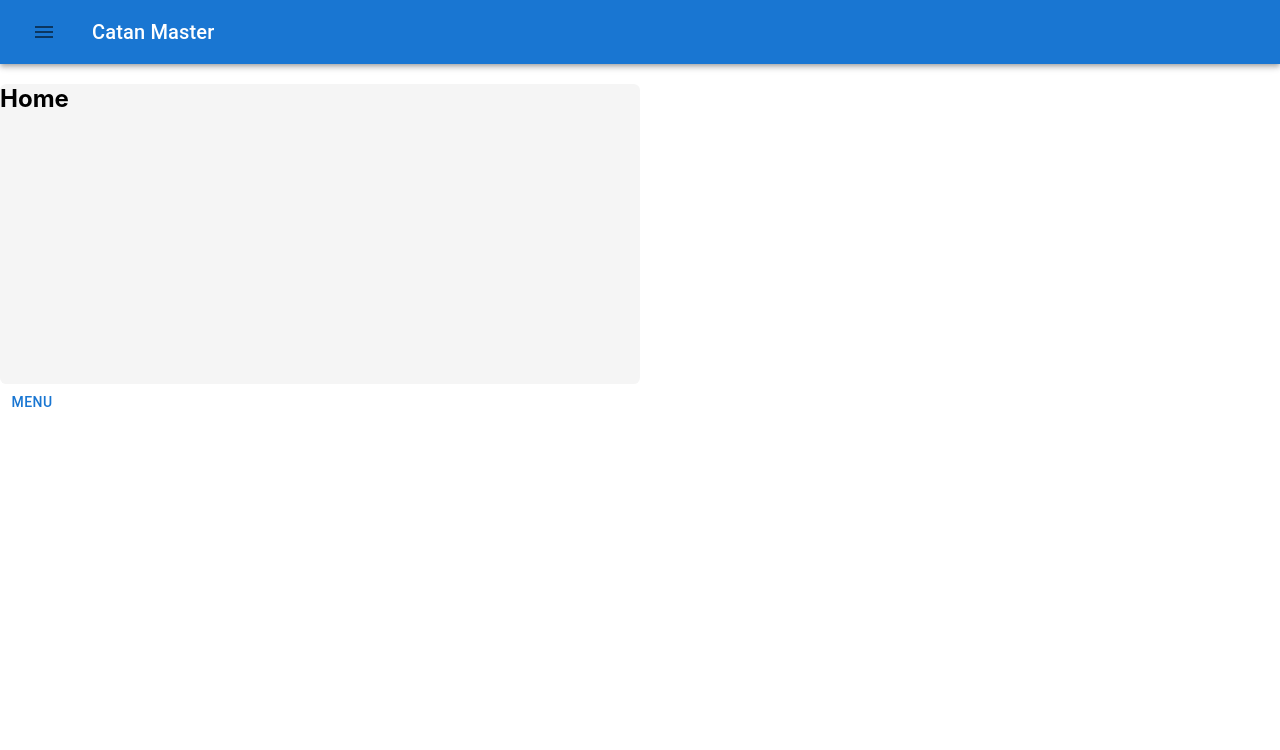
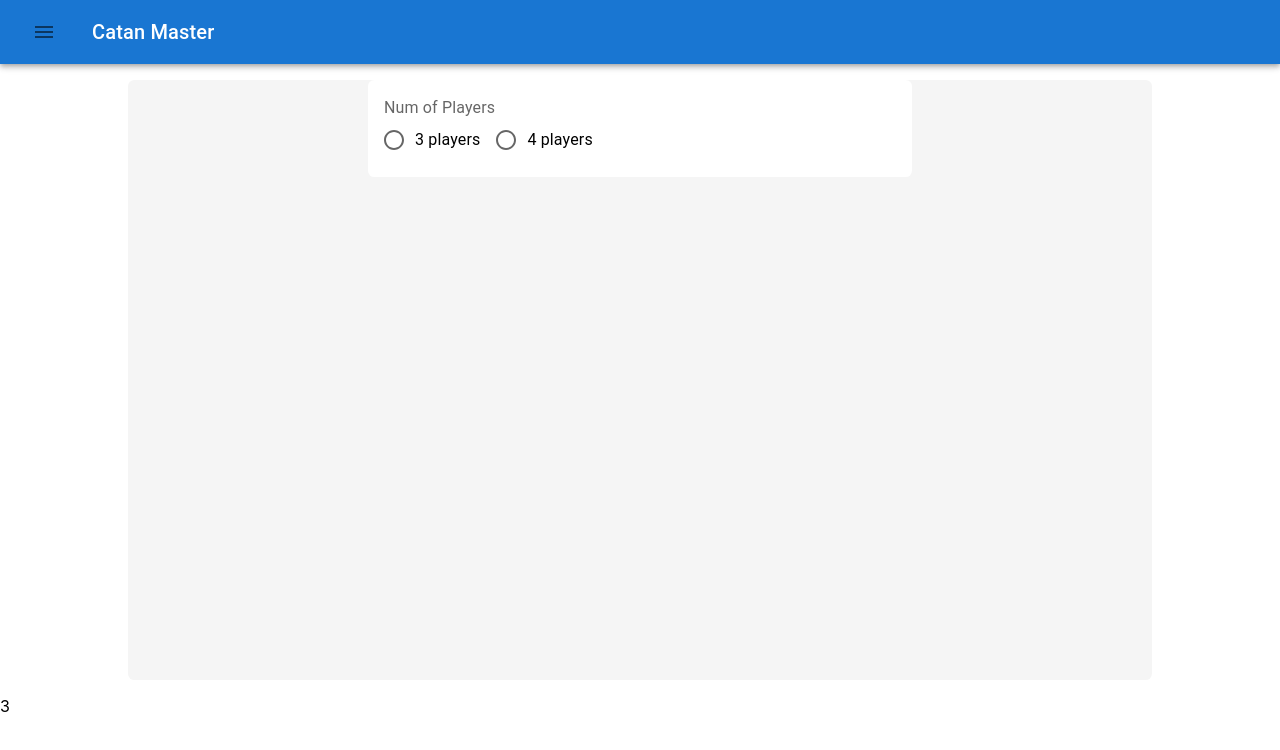
Before and after one commit to sota0121/lab, a React (Create React App) app in the folder samples/react-basic-v2/catan-master/: page / in a window 1280 px wide. Shown: the top 750 px of the page. Built offline with nearby package versions, Linux system fonts and the light colour scheme.

Commit message:
Add radiobutton / but does not impl state, yet

```diff
--- /dev/null
+++ b/samples/react-basic-v2/catan-master/src/components/molecules/RowRadioBtn.tsx
@@ -0,0 +1,63 @@
+/* eslint-disable */
+import * as React from 'react';
+
+import {
+    Box,
+    Radio,
+    RadioGroup,
+    FormControlLabel,
+    FormControl,
+    FormLabel,
+} from '@mui/material';
+
+type RadioItem = {
+    label: string;
+    value: string;
+};
+
+type RowRadioBtnGroupProps = {
+    items: RadioItem[];
+    selIndex: number;
+    setSelIndex: (index: number) => void;
+};
+
+export type { RadioItem, RowRadioBtnGroupProps };
+
+const RowRadioBtnGroup: React.FC<RowRadioBtnGroupProps> = (props: RowRadioBtnGroupProps) => {
+    // const [value, setValue] = React.useState(props.items[0].value);
+
+    // const handleChange = (event: React.ChangeEvent<HTMLInputElement>) => {
+    //     setValue(event.target.value);
+    // };
+
+    const { items: radioItems } = props;
+    const formCtlLabels = radioItems.length > 0 && radioItems.map((radioItem) => (
+        <FormControlLabel value={radioItem.value} control={<Radio />} label={radioItem.label} />
+    ));
+
+    return (
+      <Box
+        sx={{
+            width: '50%',
+            height: 'auto',
+            backgroundColor: '#ffffff',
+            borderRadius: '0.4rem',
+            margin: '3px auto',
+            padding: '1rem',
+        }}
+      >
+        <FormControl>
+          <FormLabel id="row-radio-btn-grp-label">Num of Players</FormLabel>
+          <RadioGroup
+            row
+            aria-aria-labelledby="row-radio-btn-grp-label"
+            name="row-radio-btn-grp"
+          >
+            {formCtlLabels}
+          </RadioGroup>
+        </FormControl>
+      </Box>
+    );
+};
+
+export default RowRadioBtnGroup;
--- a/samples/react-basic-v2/catan-master/src/components/pages/Home.tsx
+++ b/samples/react-basic-v2/catan-master/src/components/pages/Home.tsx
@@ -14,9 +14,21 @@
 import { Menu as MenuIcon } from '@mui/icons-material';
 
 import SwipeableTemporaryDrawer from '../molecules/SwipeableDrawer';
+import RowRadioBtnGroup from '../molecules/RowRadioBtn'
+import type { RadioItem, RowRadioBtnGroupProps } from '../molecules/RowRadioBtn'
 
 const Home: FC = () => {
 
+  const radioItems: RadioItem[] = [
+    { label: '3 players', value: '3' },
+    { label: '4 players', value: '4' },
+  ]
+  const [selIndex, setSelIndex] = React.useState(3); // num of players
+  const props: RowRadioBtnGroupProps = {
+    items: radioItems,
+    selIndex,
+    setSelIndex,
+  };
 
   return (
     <>
@@ -24,21 +36,18 @@
         <Grid item xs={12}>
             <Box
               sx={{
-                width: '50%',
-                height: '300px',
+                width: '80%',
+                height: '600px',
                 backgroundColor: '#f5f5f5',
                 borderRadius: '0.4rem',
-                '&:hover': {
-                    backgroundColor: 'primary.main',
-                    opacity: [0.9, 0.8, 0.7],
-                },
+                margin: '1rem auto',
               }}
             >
-                <h2>Home</h2>
+              <RowRadioBtnGroup {...props}/>
             </Box>
-            <SwipeableTemporaryDrawer
-              btnLabel="Menu"
-            />
+            <Box>
+              {selIndex}
+            </Box>
         </Grid>
       </Grid>
     </>
```
